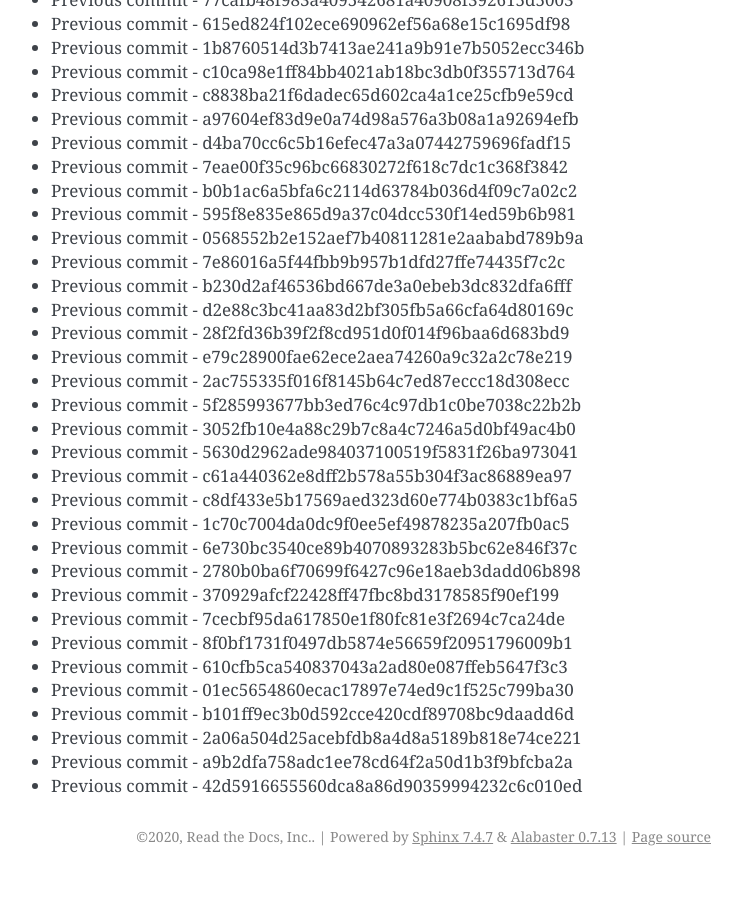
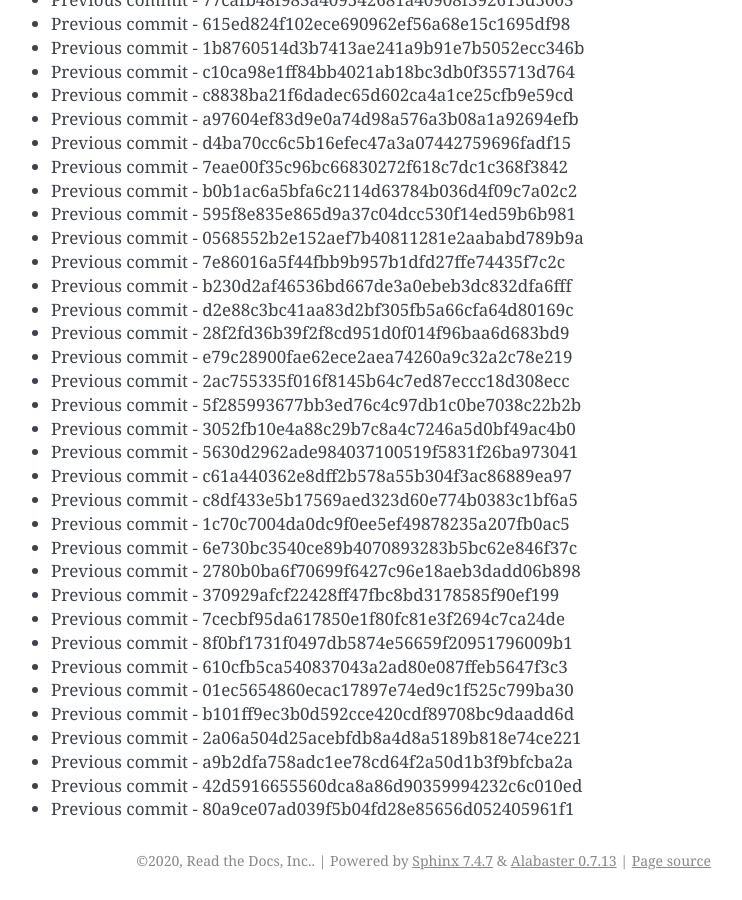
Before and after one commit to readthedocs/rtd-git-stresstest, a Sphinx documentation site: the page built from docs/updates.rst, in a window 1280 px wide and 900 px high, scrolled down 96866 px. Shown: the whole window, without its empty margins (399-1141 px from the left). Built offline with Sphinx 7.4.7, drawn with Linux system fonts in a browser that asks for light colours; before the commit the page ends 97742 px from its top, so only the background shows below that.

Commit message:
Generating commit from previous: 80a9ce07ad039f5b04fd28e85656d052405961f1

```diff
--- a/docs/updates.rst
+++ b/docs/updates.rst
@@ -4102,3 +4102,4 @@ It can be tested for any performance characteristics.
 * Previous commit - 2a06a504d25acebfdb8a4d8a5189b818e74ce221
 * Previous commit - a9b2dfa758adc1ee78cd64f2a50d1b3f9bfcba2a
 * Previous commit - 42d5916655560dca8a86d90359994232c6c010ed
+* Previous commit - 80a9ce07ad039f5b04fd28e85656d052405961f1
```
